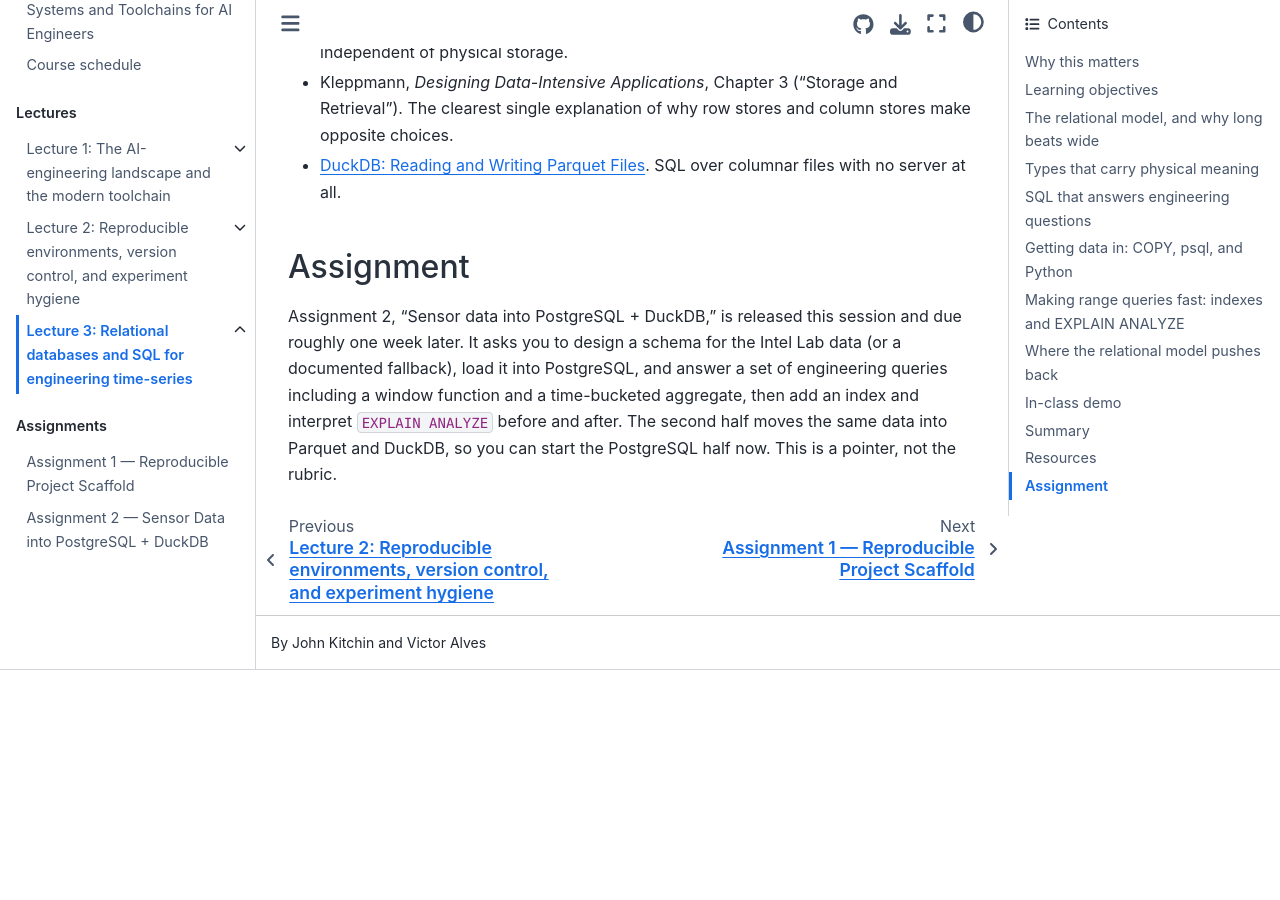
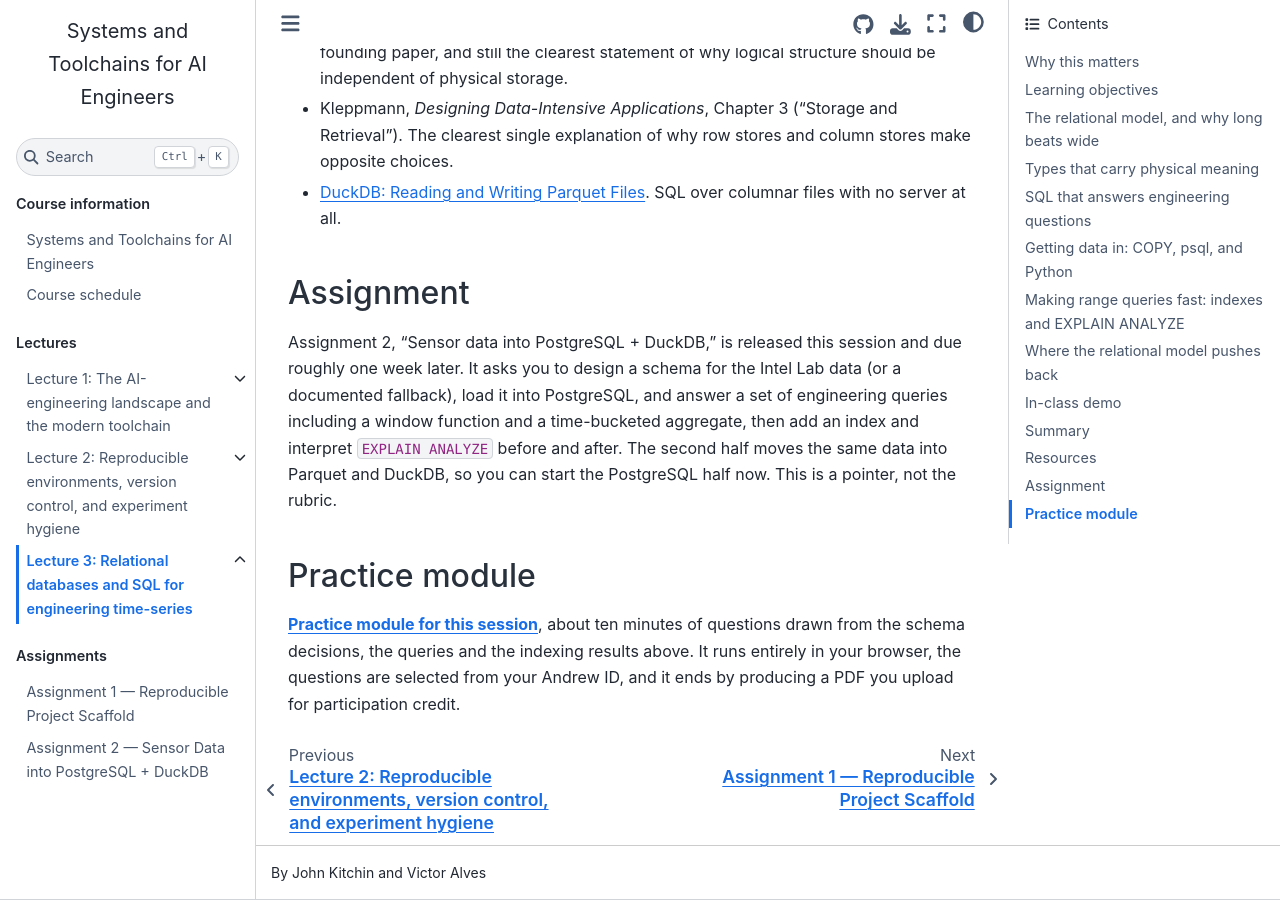
Before and after one commit to jkitchin/f26-06763, a Jupyter Book: the page built from lectures/l03/notes.md, in a window 1280 px wide and 900 px high, scrolled down 18052 px. Built offline with Jupyter Book 1.0.4 settings and Sphinx 7.4.7 and the Sphinx Book theme 1.1.4, drawn with Linux system fonts in a browser that asks for light colours; pages that are not in the unit, such as notebooks, are missing from menus; before the commit the page ends 18722 px from its top, so only the background shows below that; some of the changed text lies outside the part shown.

Commit message:
Link L3's practice module from its notes, and fix the template that lost it
L3's quiz bank went live with the lecture: `status: published` on main, its ten
items in the deployed game bundle. Nothing in L3's notes linked to it. The game
gates the module list behind an Andrew ID, so a student who cannot reach the
module from the notes cannot reach it at all, and the participation credit comes
from that module.

L1 and L2 each carry two pointers, a `- **Practice**` line in the At a glance
block and a closing `## Practice module` section. Both were added by hand.
`_templates/notes.md` has neither, so every lecture written from the template,
L3 through L21, is missing both. L3 is the first one where that mattered, because
it is the first one released.

So: the two lines for L3, the same two in the template, and section 4 of
CLAUDE.md grows the requirement, since a convention that lives only in the two
lectures that happen to follow it is not a contract.

Also fixes the template telling authors to "connect forward to the next session"
in the Summary, which is the opposite of what section 4 requires: the course
releases one lecture at a time, so a released lecture must not name one that is
not out yet.

L4 through L21 still need the same two lines, and nothing in the release checks
for them.

Verified: jupyter-book (pinned 1.x) builds clean under --warningiserror, the
index lint and the modules leak check pass, and the rendered L3 page carries
href="../../game/#/l03", which resolves to the live /f26-06763/game/.

Co-Authored-By: Claude Opus 5 (1M context) <noreply@anthropic.com>
Claude-Session: https://claude.ai/code/session_011KzTTiNWSAsXx2SpzsHUe5

```diff
--- a/lectures/l03/notes.md
+++ b/lectures/l03/notes.md
@@ -6,6 +6,7 @@
 - **Session** Lecture 3, Week 2
 - **Arc** Data Systems
 - **Slides** <a href="../../slides/l03/">Deck for this session</a>
+- **Practice** <a href="../../game/#/l03">Practice module for this session</a>
 - **Demo** [`l03-sql-timeseries.ipynb`](l03-sql-timeseries.ipynb), PostgreSQL over a month of real sensor data
 - **Assignment 2** released this session
 :::
@@ -702,3 +703,10 @@ it into PostgreSQL, and answer a set of engineering queries including a window f
 time-bucketed aggregate, then add an index and interpret `EXPLAIN ANALYZE` before and after.
 The second half moves the same data into Parquet and DuckDB, so you can start the PostgreSQL
 half now. This is a pointer, not the rubric.
+
+## Practice module
+
+<a href="../../game/#/l03"><strong>Practice module for this session</strong></a>, about ten
+minutes of questions drawn from the schema decisions, the queries and the indexing results
+above. It runs entirely in your browser, the questions are selected from your Andrew ID, and
+it ends by producing a PDF you upload for participation credit.
```
Also changed, not shown: CLAUDE.md (+7 -0 lines), _templates/notes.md (+16 -1 lines).
